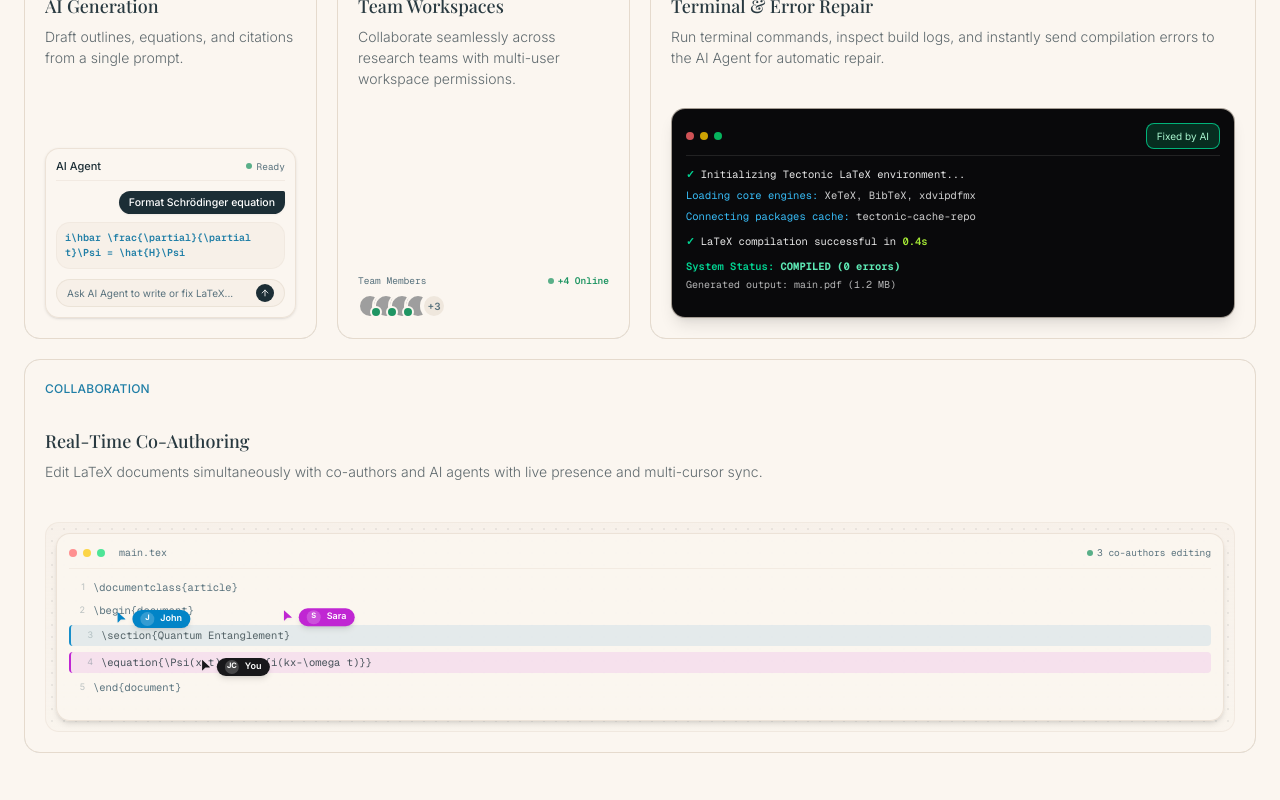
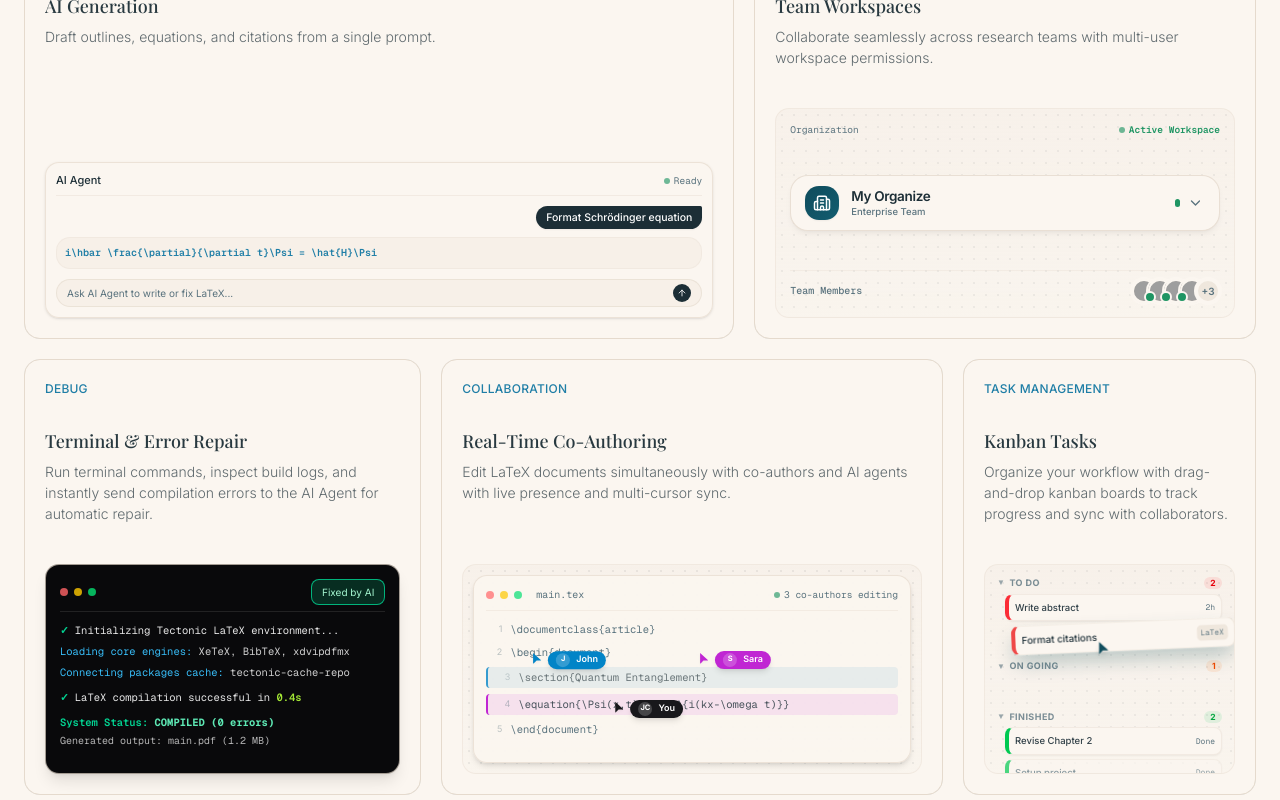
Before and after one commit to Fankrits/SomeScript, a Next.js app in the folder apps/web/: page / in a window 1280 px wide. Shown: the part 1080-1880 px from the top of the page. Built offline with nearby package versions, Linux system fonts and the light colour scheme; grey boxes are pictures that could not be loaded; a web font is replaced by a local one.

Commit message:
feat(web): refine bento grid layout, kanban drag animation, and workspace org card

```diff
--- a/apps/web/components/magic-bento/magic-bento.css
+++ b/apps/web/components/magic-bento/magic-bento.css
@@ -90,17 +90,30 @@
 
 @media (min-width: 1024px) {
   .card-grid {
-    grid-template-columns: repeat(4, 1fr);
+    grid-template-columns: repeat(12, 1fr);
+  }
+
+  .magic-bento-card:nth-child(1) {
+    grid-column: span 7;
+  }
+
+  .magic-bento-card:nth-child(2) {
+    grid-column: span 5;
   }
 
   .magic-bento-card:nth-child(3) {
-    grid-column: 3 / span 2;
-    grid-row: 1;
+    grid-column: span 4;
+    grid-row: auto;
   }
 
   .magic-bento-card:nth-child(4) {
-    grid-column: 1 / span 4;
-    grid-row: 2;
+    grid-column: span 5;
+    grid-row: auto;
+  }
+
+  .magic-bento-card:nth-child(5) {
+    grid-column: span 3;
+    grid-row: auto;
   }
 }
 
@@ -311,6 +324,92 @@
   animation: bento-collab-3 8s ease-in-out infinite;
 }
 
+@keyframes bento-kanban-drag-card {
+  0%, 100% {
+    transform: translate(0px, 0px) rotate(0deg) scale(1);
+    box-shadow: 0 1px 2px rgba(0,0,0,0.05);
+    border-left-color: #ef4444;
+    opacity: 0.9;
+    z-index: 1;
+  }
+  20% {
+    transform: translate(12px, -4px) rotate(-3deg) scale(1.04);
+    box-shadow: 0 12px 24px -4px rgba(15, 76, 92, 0.35);
+    border-left-color: #ef4444;
+    opacity: 1;
+    z-index: 30;
+  }
+  50% {
+    transform: translate(12px, 56px) rotate(2deg) scale(1.04);
+    box-shadow: 0 14px 28px -4px rgba(15, 76, 92, 0.4);
+    border-left-color: #f97316;
+    opacity: 1;
+    z-index: 30;
+  }
+  68% {
+    transform: translate(0px, 52px) rotate(0deg) scale(1);
+    box-shadow: 0 1px 2px rgba(0,0,0,0.05);
+    border-left-color: #f97316;
+    opacity: 0.95;
+    z-index: 30;
+  }
+  88% {
+    transform: translate(0px, 52px) rotate(0deg) scale(1);
+    border-left-color: #f97316;
+    z-index: 30;
+  }
+}
+
+@keyframes bento-kanban-drag-cursor {
+  0%, 100% {
+    transform: translate(160px, 160px);
+    opacity: 0;
+  }
+  12% {
+    transform: translate(110px, 74px);
+    opacity: 1;
+  }
+  20% {
+    transform: translate(122px, 70px);
+    opacity: 1;
+  }
+  50% {
+    transform: translate(122px, 126px);
+    opacity: 1;
+  }
+  68% {
+    transform: translate(110px, 122px);
+    opacity: 1;
+  }
+  82% {
+    transform: translate(160px, 160px);
+    opacity: 0;
+  }
+}
+
+@keyframes bento-kanban-slot-highlight {
+  0%, 25%, 85%, 100% {
+    opacity: 0;
+    transform: scale(0.95);
+  }
+  35%, 75% {
+    opacity: 1;
+    transform: scale(1);
+  }
+}
+
+.bento-kanban-card-animated {
+  animation: bento-kanban-drag-card 6s cubic-bezier(0.4, 0, 0.2, 1) infinite;
+}
+
+.bento-kanban-cursor-animated {
+  animation: bento-kanban-drag-cursor 6s cubic-bezier(0.4, 0, 0.2, 1) infinite;
+}
+
+.bento-kanban-drop-slot {
+  animation: bento-kanban-slot-highlight 6s cubic-bezier(0.4, 0, 0.2, 1) infinite;
+}
+
 @media (prefers-reduced-motion: reduce) {
   .magic-bento-card__visual *,
   .bento-draw,
@@ -321,7 +420,9 @@
   .bento-ring,
   .bento-collab-cursor-1,
   .bento-collab-cursor-2,
-  .bento-collab-cursor-3 {
+  .bento-collab-cursor-3,
+  .bento-kanban-card-animated,
+  .bento-kanban-cursor-animated {
     animation: none !important;
   }
   .bento-draw {
--- a/apps/web/components/magic-bento/magic-bento.tsx
+++ b/apps/web/components/magic-bento/magic-bento.tsx
@@ -2,7 +2,7 @@
 
 import { useRef, useEffect, useCallback, useState, type ReactNode, type CSSProperties } from "react";
 import { gsap } from "gsap";
-import { CheckCircle2, Sparkles, Copy, ThumbsUp, ArrowUp, Bot } from "lucide-react";
+import { CheckCircle2, Sparkles, Copy, ThumbsUp, ArrowUp, Bot, Building2, ChevronDown } from "lucide-react";
 import { LiquidGlassCard } from "@/components/kokonutui/liquid-glass-card";
 import { Avatar, AvatarImage, AvatarFallback, AvatarGroup, AvatarGroupCount, AvatarBadge } from "@/components/ui/avatar";
 import "./magic-bento.css";
@@ -40,6 +40,11 @@ const cardData: BentoCard[] = [
     title: "Real-Time Co-Authoring",
     description:
       "Edit LaTeX documents simultaneously with co-authors and AI agents with live presence and multi-cursor sync.",
+  },
+  {
+    label: "Task Management",
+    title: "Kanban Tasks",
+    description: "Organize your workflow with drag-and-drop kanban boards to track progress and sync with collaborators.",
   },
 ];
 
@@ -694,14 +699,41 @@ const RealtimeCollaborateCard = () => (
 );
 
 const WorkspaceCardVisual = () => (
-  <div className="w-full flex flex-col items-start gap-1.5 select-none">
-    <div className="flex items-center justify-between w-full font-mono text-[9.5px] text-muted-foreground">
-      <span>Team Members</span>
+  <div className="relative w-full h-[200px] sm:h-[210px] rounded-xl bg-gradient-to-b from-muted/30 to-muted/10 border border-border/40 p-3.5 flex flex-col justify-between overflow-hidden select-none">
+    {/* Subtle background grid pattern */}
+    <div className="absolute inset-0 bg-[radial-gradient(#1c2e36_1px,transparent_1px)] [background-size:12px_12px] opacity-[0.06]" />
+
+    {/* Header info */}
+    <div className="relative z-10 flex items-center justify-between w-full font-mono text-[9.5px] text-muted-foreground">
+      <span>Organization</span>
       <span className="text-[#1f9563] font-semibold flex items-center gap-1">
         <span className="h-1.5 w-1.5 rounded-full bg-[#1f9563] animate-pulse" />
-        +4 Online
+        Active Workspace
       </span>
     </div>
+
+    {/* Center Organization Card (matching user screenshot) */}
+    <div className="relative z-10 my-auto flex flex-col gap-1.5 w-full">
+      <div className="flex items-center justify-between w-full px-3.5 py-2.5 rounded-2xl bg-background border border-border/80 shadow-md shadow-black/5 hover:border-[#0f4c5c]/40 transition-all cursor-pointer">
+        <div className="flex items-center gap-3">
+          <div className="flex h-8.5 w-8.5 items-center justify-center rounded-xl bg-gradient-to-br from-[#0f4c5c] to-[#135d70] text-white shadow-xs">
+            <Building2 className="h-4.5 w-4.5" />
+          </div>
+          <div className="flex flex-col text-left">
+            <span className="font-semibold text-[13.5px] text-foreground tracking-tight leading-tight">My Organize</span>
+            <span className="text-[9.5px] text-muted-foreground font-medium">Enterprise Team</span>
+          </div>
+        </div>
+        <div className="flex items-center gap-1.5 text-muted-foreground">
+          <span className="flex h-2 w-2 rounded-full bg-[#1f9563]" />
+          <ChevronDown className="h-4 w-4" />
+        </div>
+      </div>
+    </div>
+
+    {/* Team Avatars Footer */}
+    <div className="relative z-10 flex items-center justify-between pt-2 border-t border-border/30">
+      <span className="text-[10px] font-medium text-muted-foreground font-mono">Team Members</span>
       <AvatarGroup className="-space-x-2">
         <Avatar size="sm" className="border-2 border-background shadow-xs">
           <AvatarImage src="https://images.unsplash.com/photo-1534528741775-53994a69daeb?w=100&auto=format&fit=crop&q=80" alt="Sarah" />
@@ -726,6 +758,7 @@ const WorkspaceCardVisual = () => (
           +3
         </AvatarGroupCount>
       </AvatarGroup>
+    </div>
   </div>
 );
 
@@ -841,6 +874,95 @@ const DebugTerminalCardVisual = () => {
   );
 };
 
+const KanbanCardVisual = () => (
+  <div className="relative w-full h-[200px] sm:h-[210px] flex flex-col gap-2 select-none p-3 rounded-xl bg-gradient-to-b from-muted/30 to-muted/10 border border-border/40 overflow-hidden text-left font-sans">
+    {/* Background Grid Pattern */}
+    <div className="absolute inset-0 bg-[radial-gradient(#1c2e36_1px,transparent_1px)] [background-size:12px_12px] opacity-[0.06]" />
+
+    {/* Vertical Kanban Header / Sections */}
+    <div className="relative z-10 flex flex-col gap-1.5 h-full justify-between">
+      {/* TO DO SECTION */}
+      <div className="flex flex-col gap-1">
+        <div className="flex items-center justify-between text-[9px] font-bold uppercase tracking-wider text-muted-foreground/80">
+          <div className="flex items-center gap-1">
+            <span className="text-muted-foreground/60 text-[8px]">▼</span>
+            <span>TO DO</span>
+          </div>
+          <span className="bg-red-500/10 text-red-600 dark:text-red-400 font-bold px-1.5 py-0.2 rounded-full text-[8.5px]">
+            2
+          </span>
+        </div>
+
+        <div className="flex flex-col gap-1 pl-2">
+          <div className="bg-background border border-border/40 border-l-4 border-l-red-500 rounded-md p-1.5 shadow-xs text-[9.5px] flex items-center justify-between">
+            <span className="font-medium text-foreground/90 truncate">Write abstract</span>
+            <span className="text-[8px] text-muted-foreground font-mono shrink-0 ml-1">2h</span>
+          </div>
+
+          {/* Animated Drag Card */}
+          <div className="bento-kanban-card-animated bg-background border border-border/50 border-l-4 border-l-red-500 rounded-md p-1.5 shadow-sm text-[9.5px] flex items-center justify-between relative cursor-grab">
+            <span className="font-medium text-foreground truncate">Format citations</span>
+            <span className="text-[7.5px] px-1 py-0.5 rounded bg-muted text-muted-foreground font-mono shrink-0 ml-1">LaTeX</span>
+          </div>
+        </div>
+      </div>
+
+      {/* ON GOING SECTION */}
+      <div className="flex flex-col gap-1">
+        <div className="flex items-center justify-between text-[9px] font-bold uppercase tracking-wider text-muted-foreground/80">
+          <div className="flex items-center gap-1">
+            <span className="text-muted-foreground/60 text-[8px]">▼</span>
+            <span>ON GOING</span>
+          </div>
+          <span className="bg-orange-500/10 text-orange-600 dark:text-orange-400 font-bold px-1.5 py-0.2 rounded-full text-[8.5px]">
+            1
+          </span>
+        </div>
+
+        <div className="flex flex-col gap-1 pl-2">
+          {/* Animated drop target slot */}
+          <div className="h-[28px] border border-dashed border-orange-500/40 rounded-md bg-orange-500/5 bento-kanban-drop-slot flex items-center px-2 text-[8px] text-orange-600/70 font-medium">
+            <span>Drop task here...</span>
+          </div>
+        </div>
+      </div>
+
+      {/* FINISHED SECTION */}
+      <div className="flex flex-col gap-1">
+        <div className="flex items-center justify-between text-[9px] font-bold uppercase tracking-wider text-muted-foreground/80">
+          <div className="flex items-center gap-1">
+            <span className="text-muted-foreground/60 text-[8px]">▼</span>
+            <span>FINISHED</span>
+          </div>
+          <span className="bg-green-500/10 text-green-600 dark:text-green-400 font-bold px-1.5 py-0.2 rounded-full text-[8.5px]">
+            2
+          </span>
+        </div>
+
+        <div className="flex flex-col gap-1 pl-2">
+          <div className="bg-background border border-border/40 border-l-4 border-l-green-500 rounded-md p-1.5 shadow-xs text-[9.5px] flex items-center justify-between">
+            <span className="font-medium text-foreground/90 truncate">Revise Chapter 2</span>
+            <span className="text-[8px] text-muted-foreground font-mono shrink-0 ml-1">Done</span>
+          </div>
+          <div className="bg-background border border-border/40 border-l-4 border-l-green-500 rounded-md p-1.5 shadow-xs text-[9.5px] flex items-center justify-between opacity-70">
+            <span className="font-medium text-muted-foreground line-through truncate">Setup project</span>
+            <span className="text-[8px] text-muted-foreground font-mono shrink-0 ml-1">Done</span>
+          </div>
+        </div>
+      </div>
+    </div>
+
+    {/* Animated Dragging Cursor */}
+    <div className="absolute top-0 left-0 pointer-events-none z-30 bento-kanban-cursor-animated">
+      <div className="flex items-start gap-1">
+        <svg className="w-4 h-4 text-[#0f4c5c] drop-shadow-md" viewBox="0 0 24 24" fill="currentColor">
+          <path d="M5.5 3.21V20.8c0 .45.54.67.85.35l4.86-4.86a.5.5 0 0 1 .35-.15h6.87c.45 0 .67-.54.35-.85L5.5 3.21z" />
+        </svg>
+      </div>
+    </div>
+  </div>
+);
+
 const CardVisual = ({ index }: { index: number }) => {
   switch (index) {
     case 0: // AI Co-Author Chat — visual AI chat card
@@ -851,6 +973,8 @@ const CardVisual = ({ index }: { index: number }) => {
       return <DebugTerminalCardVisual />;
     case 3: // Real-Time Co-Authoring — live collaboration windows & multi-cursors
       return <RealtimeCollaborateCard />;
+    case 4: // Kanban Tasks — kanban drag & drop feature
+      return <KanbanCardVisual />;
     default:
       return null;
   }
```
Lines whose indentation alone changed are shown as unchanged.
